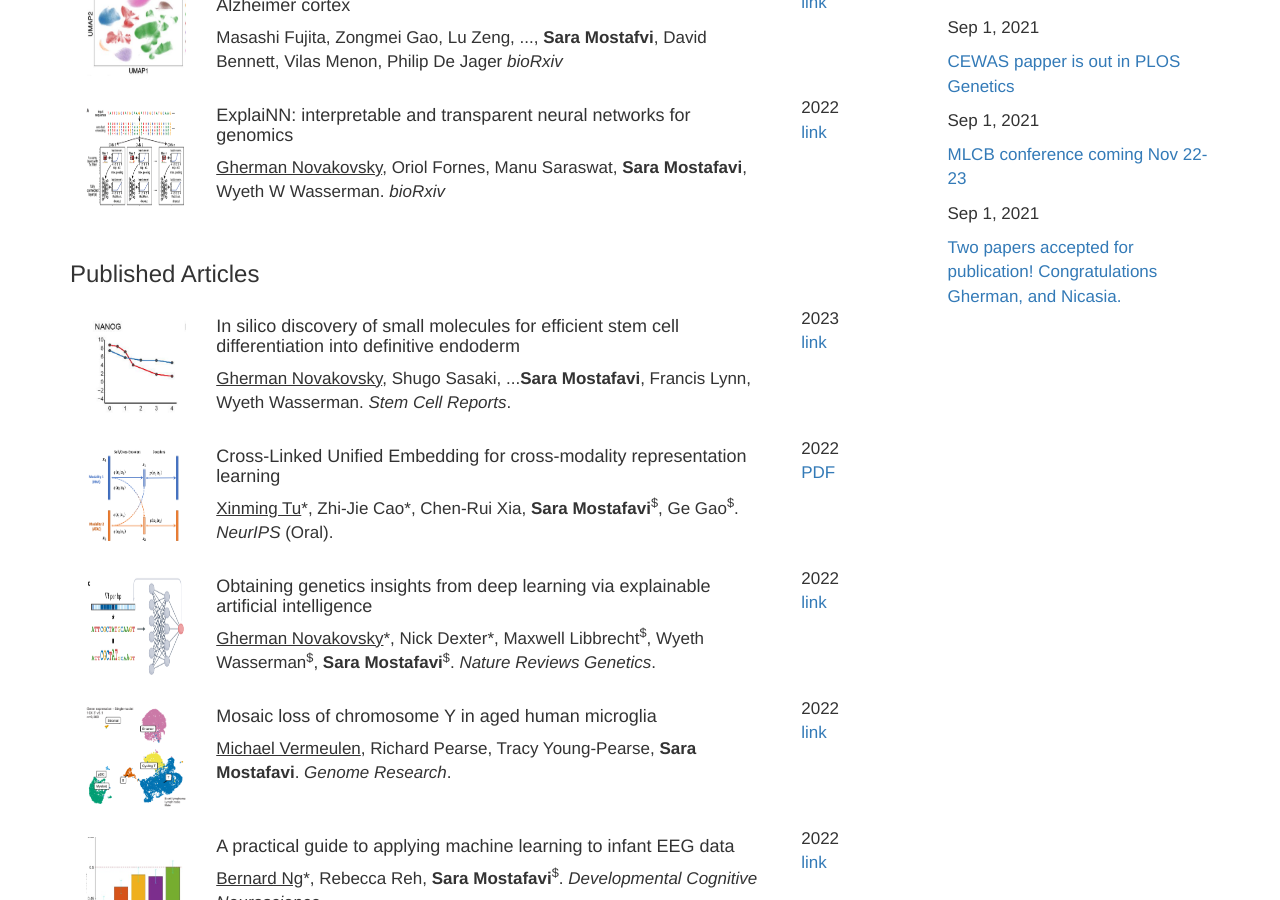
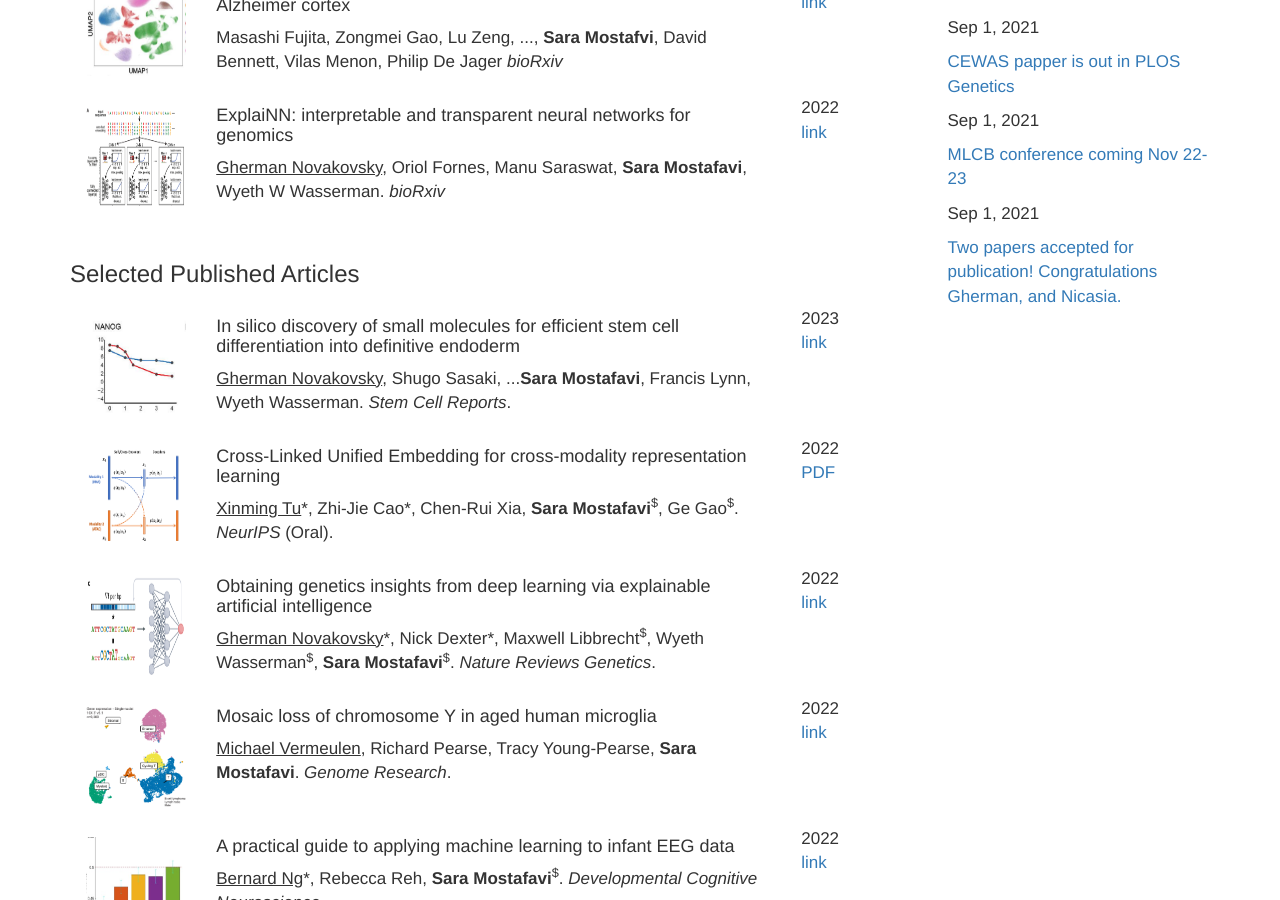
Before and after one commit to saramostafavi/saramostafavi.github.io, a Jekyll site: the page built from publications.html, in a window 1280 px wide and 900 px high, scrolled down 310 px. Built offline with Jekyll 4.4.1, drawn with Linux system fonts in a browser that asks for light colours; nearby versions of some CDN libraries; a style sheet for code colours, icons or effects is not loaded.

Commit message:
Update publications.html

```diff
--- a/publications.html
+++ b/publications.html
@@ -42,7 +42,7 @@ layout: page
 
     {% endfor %}
     <br>
-    <h3 class="publications">Published Articles</h3>
+    <h3 class="publications">Selected Published Articles</h3>
 
     {% for pub in site.data.publications %}
 
```
